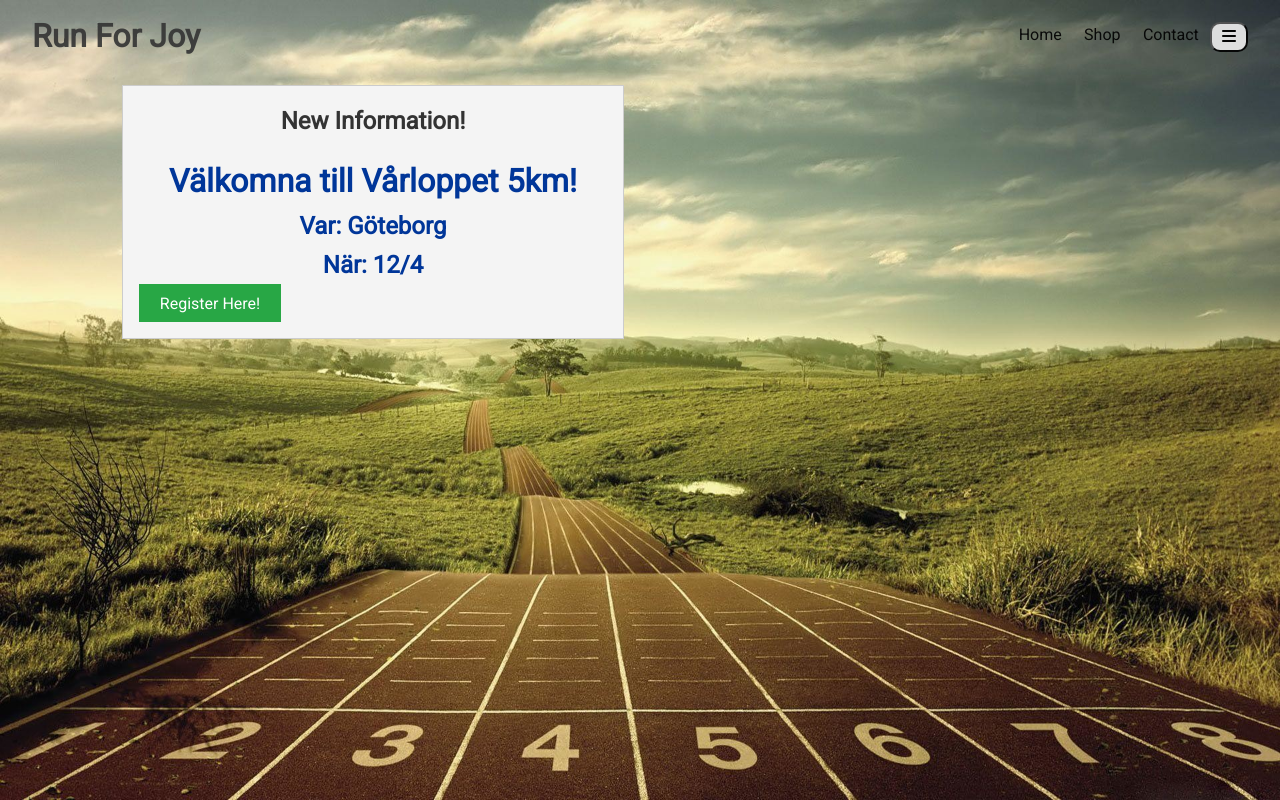
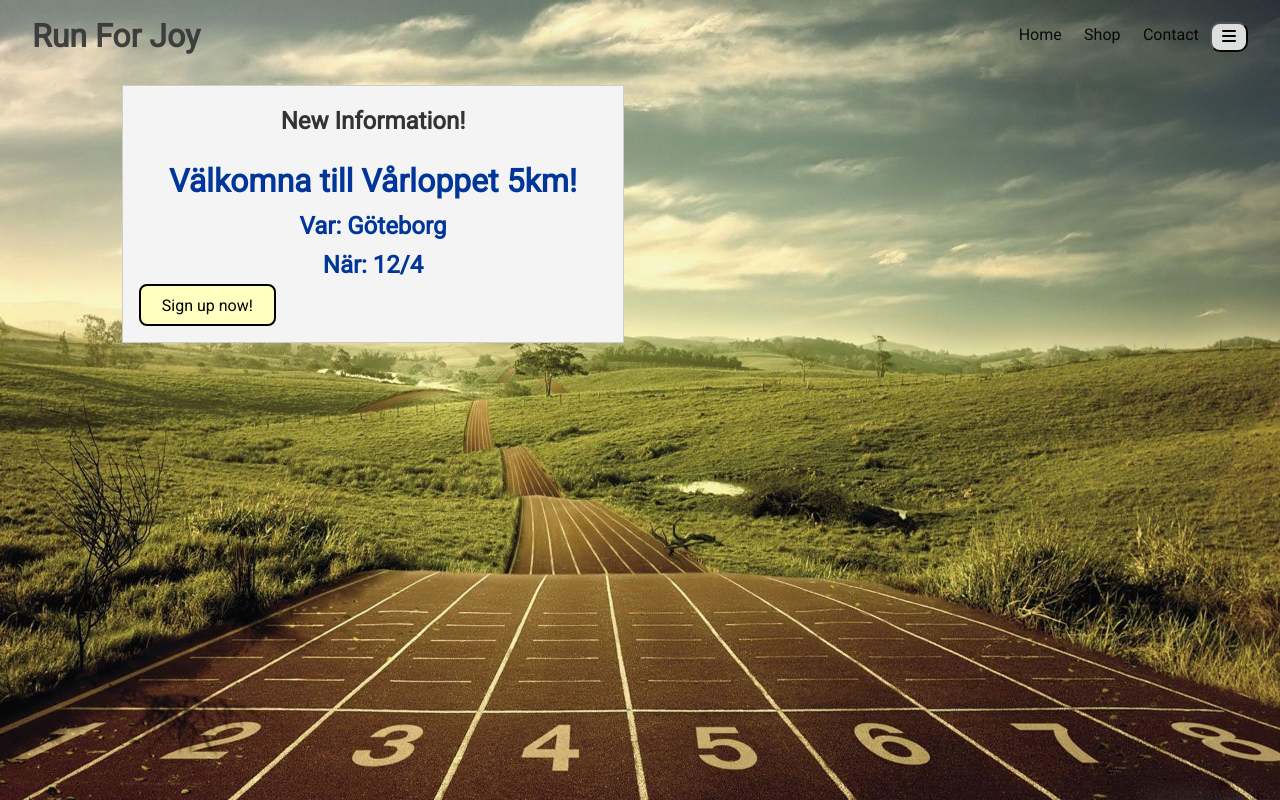
Before and after one commit to AntonWelliver/run-store-project, a React (Create React App) app in the folder client/: page / in a window 1280 px wide. Built offline with nearby package versions, Linux system fonts and the light colour scheme.

Commit message:
linked infobox on homepage to racepage

```diff
--- a/client/src/components/raceHandler/FeaturedRaceItem.js
+++ b/client/src/components/raceHandler/FeaturedRaceItem.js
@@ -1,7 +1,15 @@
-import React from 'react'
+import React, { useContext } from 'react';
+import { Link } from 'react-router-dom';
+import PropTypes from 'prop-types';
+import RaceHandlerContext from '../../context/raceHandler/raceHandlerContext';
 
 const FeaturedRaceItem = ({ race }) => {
+    const raceHandlerContext = useContext(RaceHandlerContext);
+    const { setSelectedRace } = raceHandlerContext;
     const { message1, message2, message3 } = race;
+    const onClick = () => {
+        setSelectedRace(race);
+    }
     return (
         <div className='card bg-light'>
             <h1 className='text-danger text-center lead'>New Information!</h1>
@@ -15,10 +23,28 @@ const FeaturedRaceItem = ({ race }) => {
                 {message3}
             </h2>
             <p>
-                <button className='btn btn-success btn-lg'>Register Here!</button>
+                <Link
+                    to='/races'
+                    className='btn btn-lg'
+                    style={btnStyle}
+                    onClick={onClick}
+                >
+                    Sign up now!
+                </Link>
             </p>
         </div>
-    )
-}
+    );
+};
 
-export default FeaturedRaceItem
+const btnStyle = {
+    color: 'black',
+    background: '#ffffc0',
+    border: '2px solid black',
+    borderRadius: '8px'
+};
+
+FeaturedRaceItem.propTypes = {
+    race: PropTypes.object.isRequired
+};
+
+export default FeaturedRaceItem;
```
